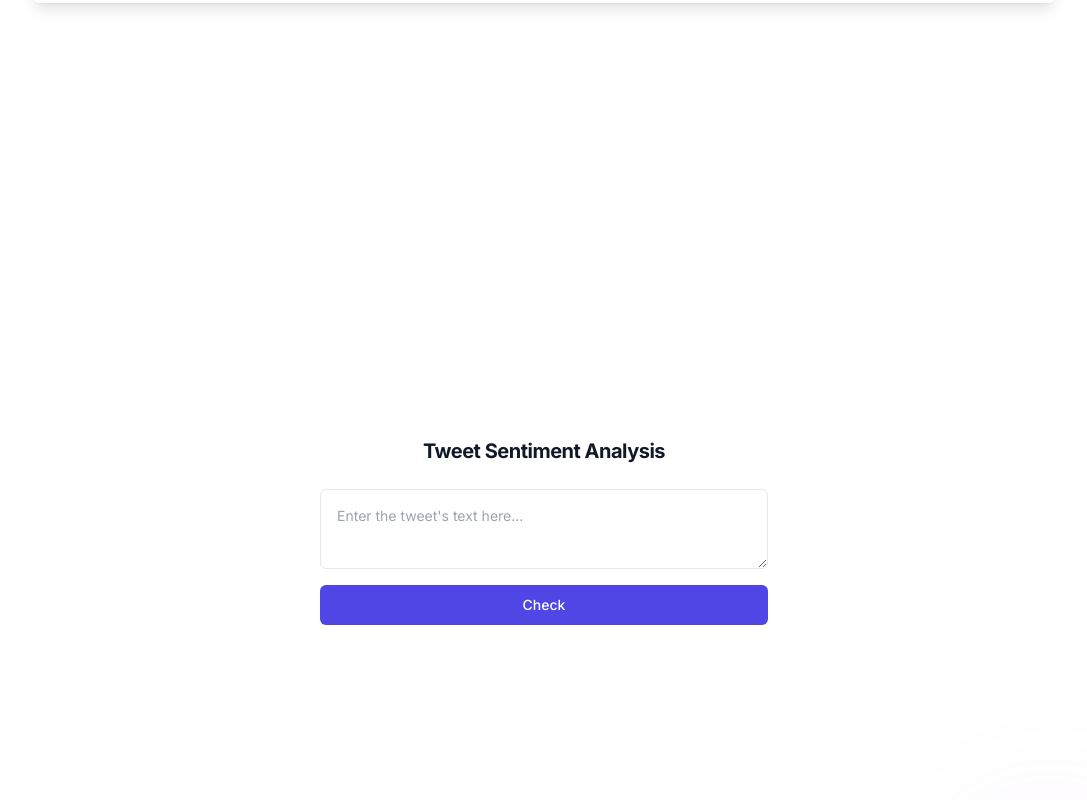
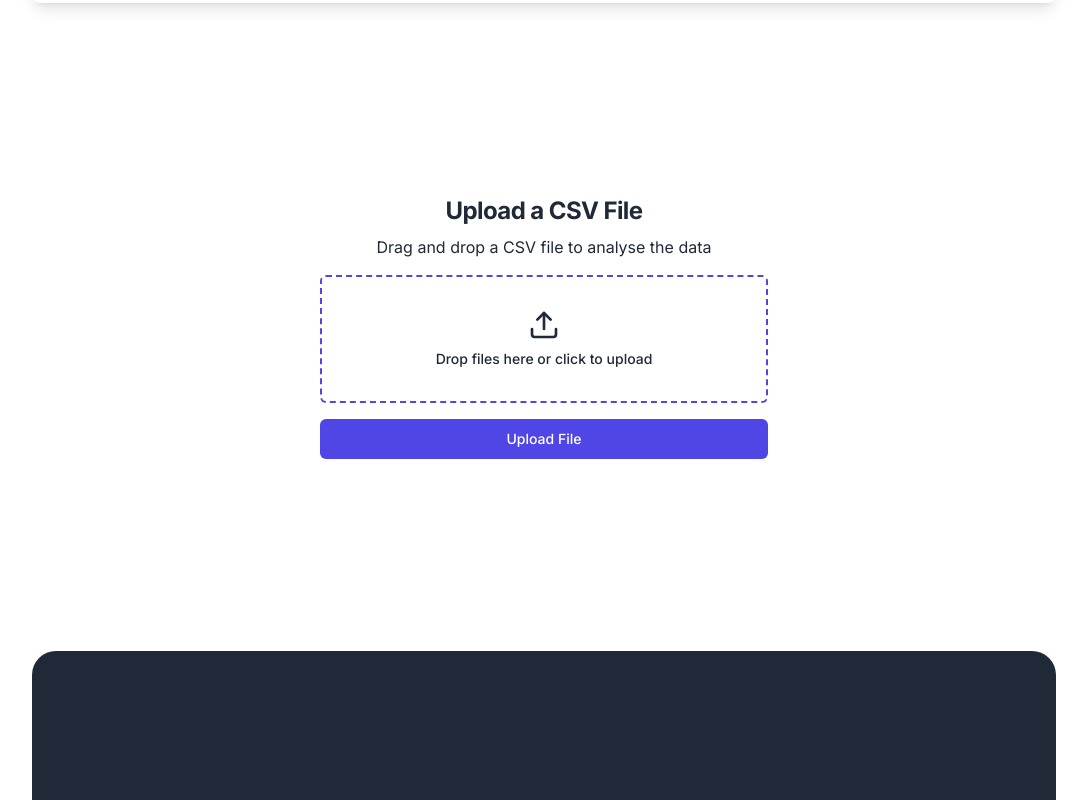
Before and after one commit to ThomasMms23/trading-bot, a Next.js app: page / in a window 1280 px wide. Shown: the part 1620-2420 px from the top of the page, without its empty margins (96-1183 px from the left). Built offline with nearby package versions, Linux system fonts and the light colour scheme.

Commit message:
add csf file upload + fix tweet section

```diff
--- a/src/app/page.tsx
+++ b/src/app/page.tsx
@@ -8,6 +8,7 @@ import Footer from "@/components/footer";
 import Image from "next/image";
 import logo from "../app/assets/logo.png";
 import TweetSection from "@/components/tweetSection";
+import UploadCsv from "@/components/uploadCsv";
 
 const navigation = [
   { name: "Product", href: "#" },
@@ -186,6 +187,9 @@ export default function Example() {
           <Dashboard />
         </div>
         <div className="mx-auto max-w-5xl pb-32">
+          <UploadCsv />
+        </div>
+        <div className="mx-auto max-w-5xl pb-32 bg-gray-800 rounded-3xl">
           <TweetSection />
         </div>
       </div>
--- a/src/components/tweetSection.tsx
+++ b/src/components/tweetSection.tsx
@@ -35,7 +35,7 @@ const TwittSection = () => {
   return (
     <section className="flex flex-col items-center justify-center w-full h-screen bg-background">
       <div className="max-w-md w-full space-y-4">
-        <h3 className="text-4xl font-bold tracking-tight text-gray-900 sm:text-xl text-center mb-6">
+        <h3 className="text-4xl font-bold tracking-tight text-white sm:text-xl text-center mb-6">
           Tweet Sentiment Analysis
         </h3>
         <Textarea
--- /dev/null
+++ b/src/components/uploadCsv.tsx
@@ -0,0 +1,62 @@
+import React from "react";
+import { Button } from "./ui/button";
+
+const uploadCsv = () => {
+  return (
+    <section className="w-full max-w-md mx-auto py-12 md:py-16 text-gray-800">
+      <div className="space-y-4">
+        <div className="space-y-2 text-center">
+          <h2 className="text-2xl font-bold tracking-tight">
+            Upload a CSV File
+          </h2>
+          <p className="text-muted-foreground">
+            Drag and drop a CSV file to analyse the data
+          </p>
+        </div>
+        <div className="flex justify-center">
+          <div className="group relative flex h-32 w-full max-w-lg cursor-pointer flex-col items-center justify-center rounded-md border-2 border-dashed border-indigo-600 bg-background transition-colors hover:border-primary-foreground">
+            <UploadIcon className="h-8 w-8 text-primary group-hover:text-primary-foreground" />
+            <p className="mt-2 text-sm font-medium text-muted-foreground group-hover:text-primary-foreground">
+              Drop files here or click to upload
+            </p>
+            <input
+              type="file"
+              accept=".csv"
+              className="absolute inset-0 h-full w-full cursor-pointer opacity-0"
+            />
+          </div>
+        </div>
+        <div className="flex justify-center">
+          <Button type="submit" className="w-full bg-indigo-600 text-white">
+            Upload File
+          </Button>
+        </div>
+      </div>
+    </section>
+  );
+};
+
+function UploadIcon(
+  props: React.JSX.IntrinsicAttributes & React.SVGProps<SVGSVGElement>
+) {
+  return (
+    <svg
+      {...props}
+      xmlns="http://www.w3.org/2000/svg"
+      width="24"
+      height="24"
+      viewBox="0 0 24 24"
+      fill="none"
+      stroke="currentColor"
+      strokeWidth="2"
+      strokeLinecap="round"
+      strokeLinejoin="round"
+    >
+      <path d="M21 15v4a2 2 0 0 1-2 2H5a2 2 0 0 1-2-2v-4" />
+      <polyline points="17 8 12 3 7 8" />
+      <line x1="12" x2="12" y1="3" y2="15" />
+    </svg>
+  );
+}
+
+export default uploadCsv;
```
